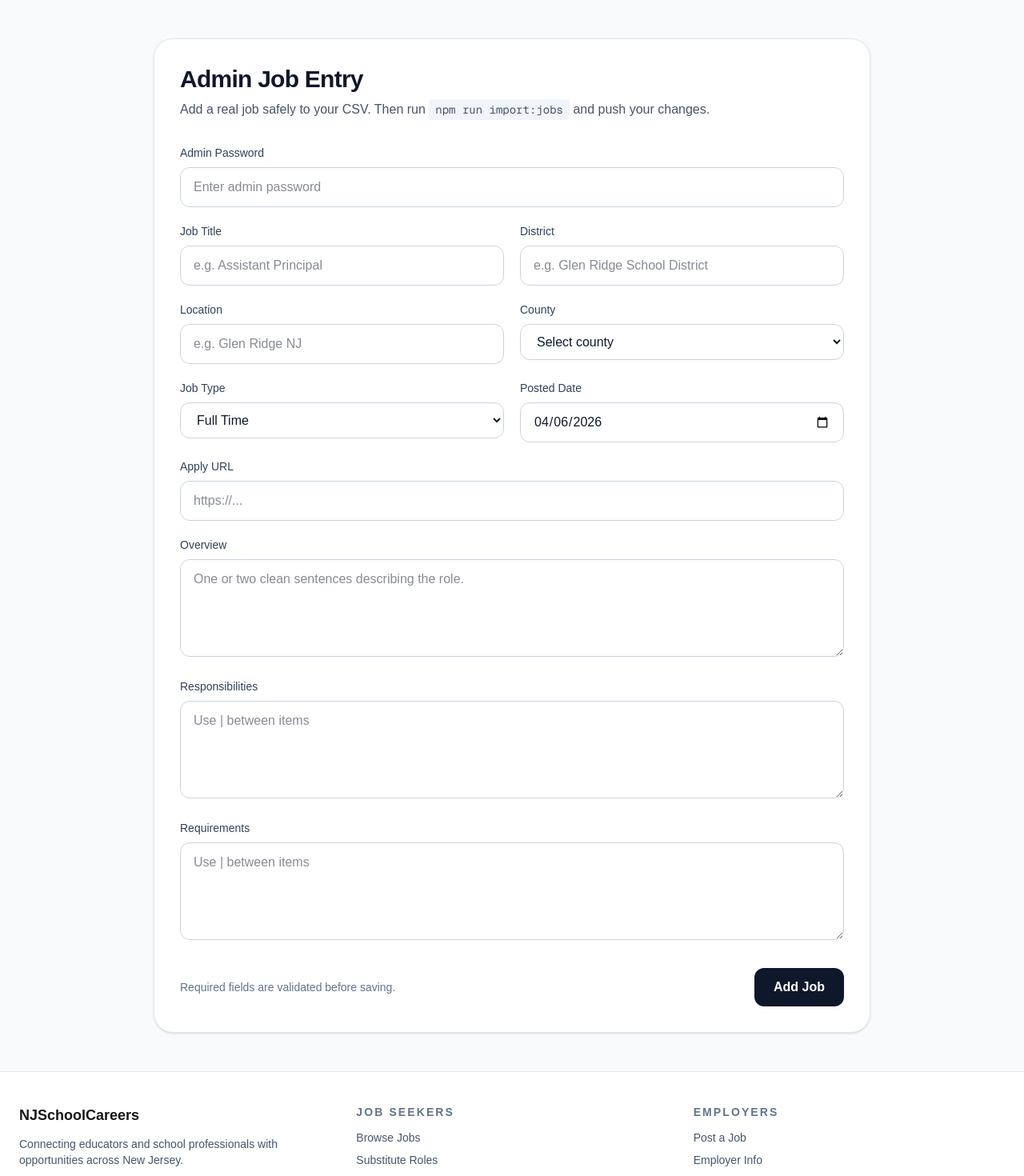
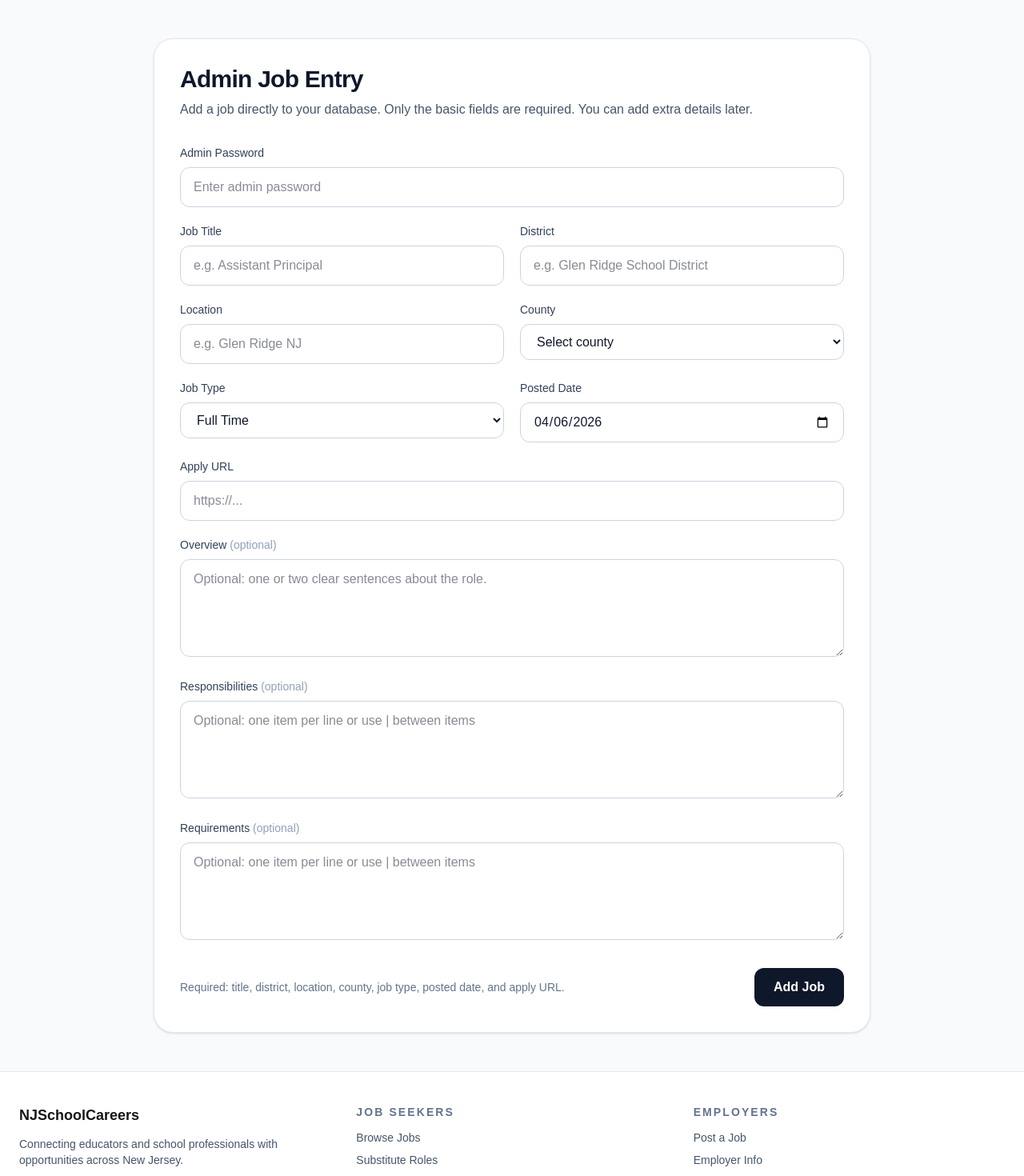
Before and after one commit to njwilkin1/nj-school-careers, a Next.js app: page /admin in a window 1280 px wide. Shown: the top 1470 px of the page at 80% size. Built offline with nearby package versions, Linux system fonts and the light colour scheme.

Commit message:
update admin form to be faster and optional fields

```diff
--- a/app/admin/page.tsx
+++ b/app/admin/page.tsx
@@ -75,9 +75,6 @@ export default function AdminPage() {
     if (!form.posted.trim()) return "Posted date is required.";
     if (!form.applyUrl.trim()) return "Apply URL is required.";
     if (!isValidUrl(form.applyUrl.trim())) return "Apply URL must be a valid link.";
-    if (!form.overview.trim()) return "Overview is required.";
-    if (!form.responsibilities.trim()) return "Responsibilities are required.";
-    if (!form.requirements.trim()) return "Requirements are required.";
 
     return null;
   }
@@ -123,14 +120,14 @@ export default function AdminPage() {
       const data = await res.json();
 
       if (res.ok) {
-        setMessage("Job added successfully to jobs.csv.");
+        setMessage("Job added successfully.");
         setMessageType("success");
         setForm({
           ...initialForm,
           adminSecret: cleanedForm.adminSecret,
         });
       } else if (res.status === 409) {
-        setMessage("Duplicate job detected. This one is already in your CSV.");
+        setMessage("Duplicate job detected. This job already exists.");
         setMessageType("error");
       } else {
         setMessage(data.error || "Error adding job.");
@@ -150,11 +147,7 @@ export default function AdminPage() {
         <div className="mb-8">
           <h1 className="text-3xl font-bold tracking-tight">Admin Job Entry</h1>
           <p className="mt-2 text-slate-600">
-            Add a real job safely to your CSV. Then run{" "}
-            <code className="rounded bg-slate-100 px-2 py-1 text-sm">
-              npm run import:jobs
-            </code>{" "}
-            and push your changes.
+            Add a job directly to your database. Only the basic fields are required. You can add extra details later.
           </p>
         </div>
 
@@ -290,11 +283,11 @@ export default function AdminPage() {
 
           <div>
             <label className="mb-2 block text-sm font-medium text-slate-700">
-              Overview
+              Overview <span className="text-slate-400">(optional)</span>
             </label>
             <textarea
               name="overview"
-              placeholder="One or two clean sentences describing the role."
+              placeholder="Optional: one or two clear sentences about the role."
               value={form.overview}
               onChange={handleChange}
               rows={4}
@@ -304,11 +297,11 @@ export default function AdminPage() {
 
           <div>
             <label className="mb-2 block text-sm font-medium text-slate-700">
-              Responsibilities
+              Responsibilities <span className="text-slate-400">(optional)</span>
             </label>
             <textarea
               name="responsibilities"
-              placeholder="Use | between items"
+              placeholder="Optional: one item per line or use | between items"
               value={form.responsibilities}
               onChange={handleChange}
               rows={4}
@@ -318,11 +311,11 @@ export default function AdminPage() {
 
           <div>
             <label className="mb-2 block text-sm font-medium text-slate-700">
-              Requirements
+              Requirements <span className="text-slate-400">(optional)</span>
             </label>
             <textarea
               name="requirements"
-              placeholder="Use | between items"
+              placeholder="Optional: one item per line or use | between items"
               value={form.requirements}
               onChange={handleChange}
               rows={4}
@@ -332,7 +325,7 @@ export default function AdminPage() {
 
           <div className="flex items-center justify-between gap-4 pt-2">
             <p className="text-sm text-slate-500">
-              Required fields are validated before saving.
+              Required: title, district, location, county, job type, posted date, and apply URL.
             </p>
 
             <button
```
